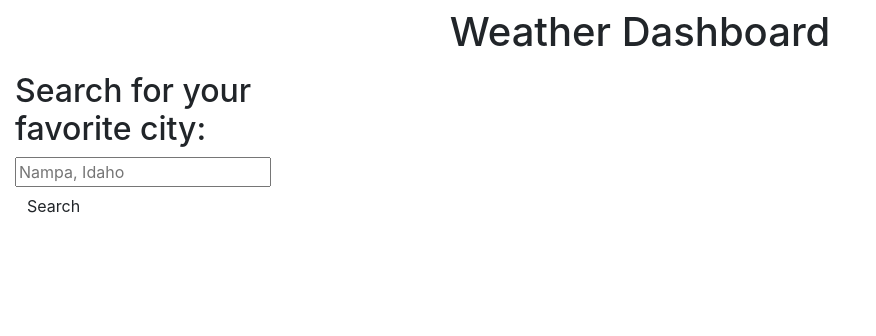
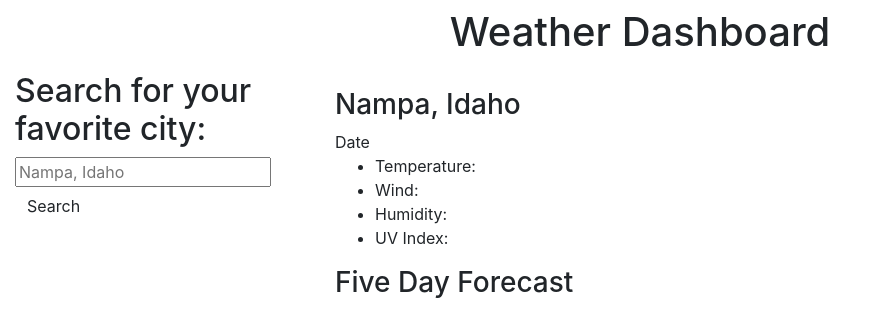
Before and after one commit to alexmkinsman/Weather-Dash, a plain HTML site: page index.html in a window 1280 px wide. Shown: the whole page, without its empty margins (0-876 px from the left). Drawn offline with nearby package versions, Linux system fonts and the light colour scheme; files that its build step writes are made by us from their sources.

Commit message:
current weather column - bootstrap

```diff
--- a/index.html
+++ b/index.html
@@ -26,6 +26,8 @@
     <h1>Weather Dashboard</h1>
   </header>
 
+  <div class="container-fluid" style="max-width: 1300px;">
+    <div class="row">
       <div class="col-md-3 pb-3">
         <h2>Search for your favorite city:</h2>
         <form id="searchForm" class="form">
@@ -55,5 +57,23 @@
         </form>
         <div class="list-group" id="pastSearch"></div>
       </div>
+
+      <div class="col-md-9 pb-3">
+        <div id="currentWeather" class="mt-3">
+          <h3>Nampa, Idaho</h3>
+          <span id="currentDate">Date</span>
+          <ul>
+            <li>Temperature: </li>
+            <li>Wind: </li>
+            <li>Humidity: </li>
+            <li>UV Index: </li>
+          </ul>
+        </div>
+        <div>
+          <h3>Five Day Forecast</h3>
+        </div>
+
+
+      </div>
 </body>
 </html>
```
Lines whose indentation alone changed are shown as unchanged.
